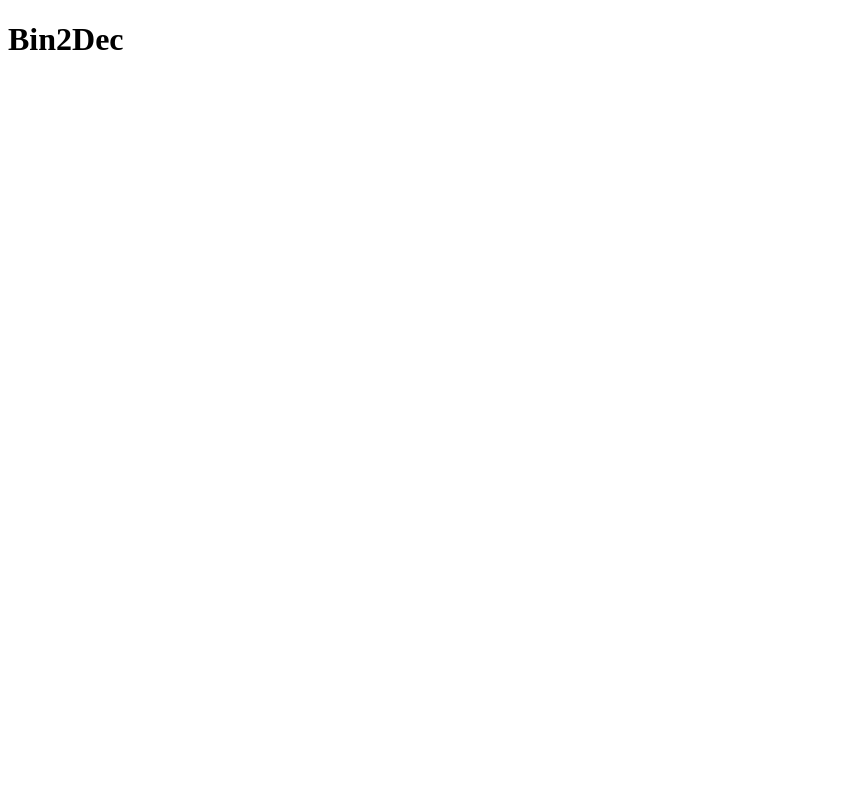
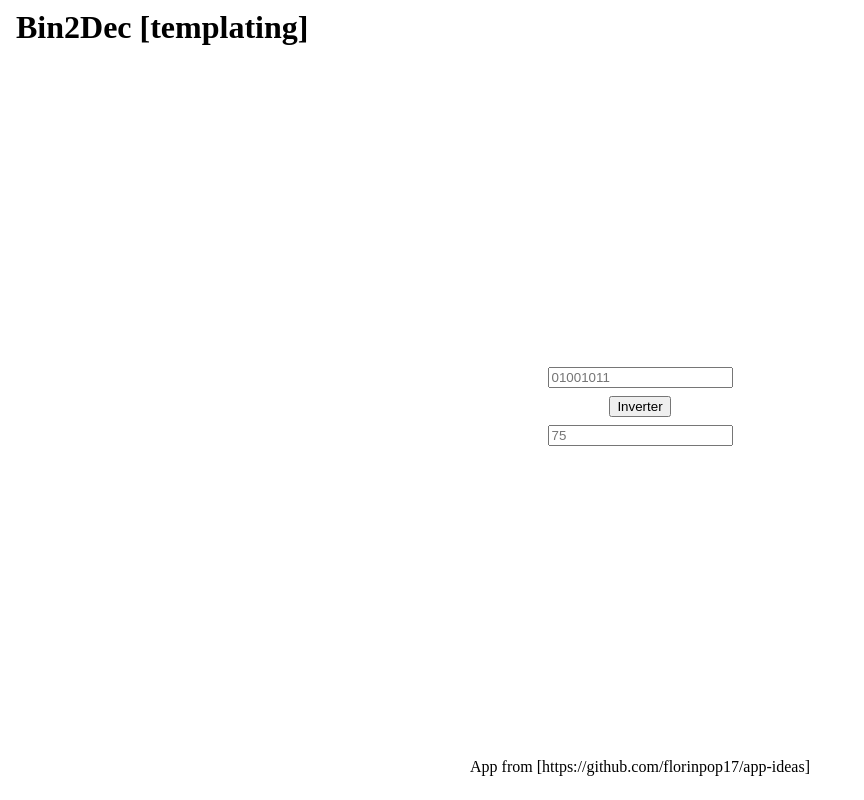
Before and after one commit to isaacamaro03/app-ideas-bin2dec, a plain HTML site: page index.html in a window 1280 px wide. Shown: the whole page, without its empty margins (0-864 px from the left). Drawn offline with Linux system fonts and the light colour scheme.

Commit message:
Created the interface's basic template

```diff
--- /dev/null
+++ b/index.css
@@ -0,0 +1,54 @@
+:root {
+
+}
+
+body {
+    height: 100vh;
+}
+
+body, h1 {
+    margin: 0;
+}
+
+input {
+    display: block;
+}
+
+footer {
+    height: 42px;
+    display: flex;
+    justify-content: center;
+}
+
+main {
+    flex: 1;
+}
+
+button {
+    display: inline-flex;
+    justify-content: center;
+}
+
+.page-title {
+    margin: 16px;
+    line-height: 22px;
+}
+
+.flex-column {
+    display: flex;
+    flex-direction: column;
+}
+
+.flex-row {
+    display: flex;
+}
+
+.conversion-box {
+    display: inline-flex;
+    align-items: center;
+    margin: auto;
+}
+
+.inversion-button {
+    margin: 8px 0px;
+}
--- a/index.html
+++ b/index.html
@@ -4,10 +4,26 @@
     <meta charset="UTF-8">
     <meta name="viewport" content="width=device-width, initial-scale=1.0">
     <meta http-equiv="X-UA-Compatible" content="ie=edge">
-    <script src="/app-ideas-bin2dec/test.js"></script>
-    <title>Bin2Dec</title>
+    <link rel="stylesheet" href="app-ideas-bin2dec/index.css" />
+    <title>Bin2Dec [templating]</title>
 </head>
-<body>
-    <h1>Bin2Dec</h1>
+<body class="flex-column">
+    <header>
+        <h1 class="page-title">Bin2Dec [templating]</h1>
+    </header>
+    <main class="flex-column">
+        <div class="conversion-box flex-column">
+            <div>
+                <input placeholder="01001011"/>
+            </div>
+            <button class="inversion-button">Inverter</button>
+            <div>
+                <input placeholder="75"/>
+            </div>
+        </div>
+    </main>
+    <footer>
+        App from [https://github.com/florinpop17/app-ideas]
+    </footer>
 </body>
 </html>
```
